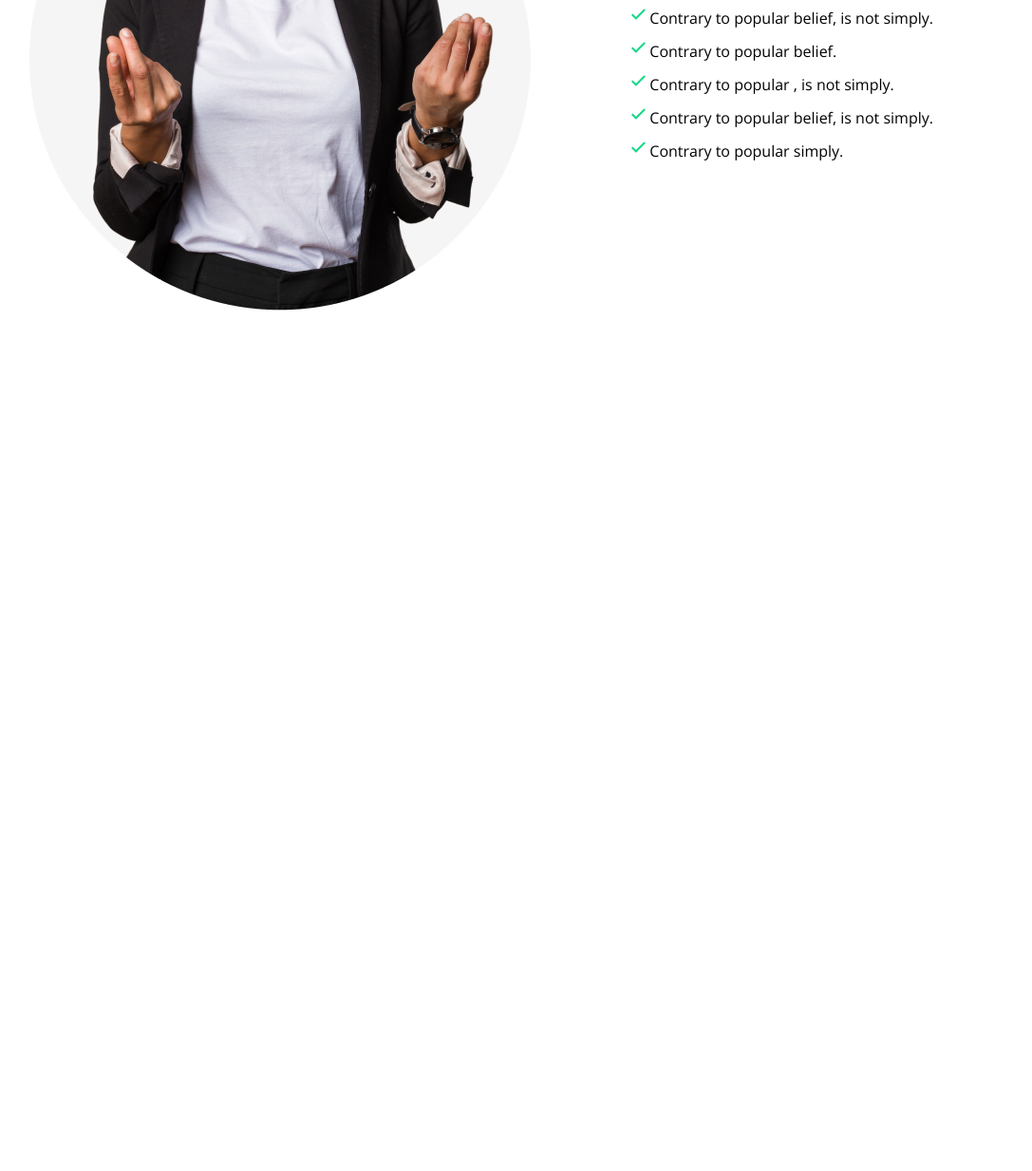
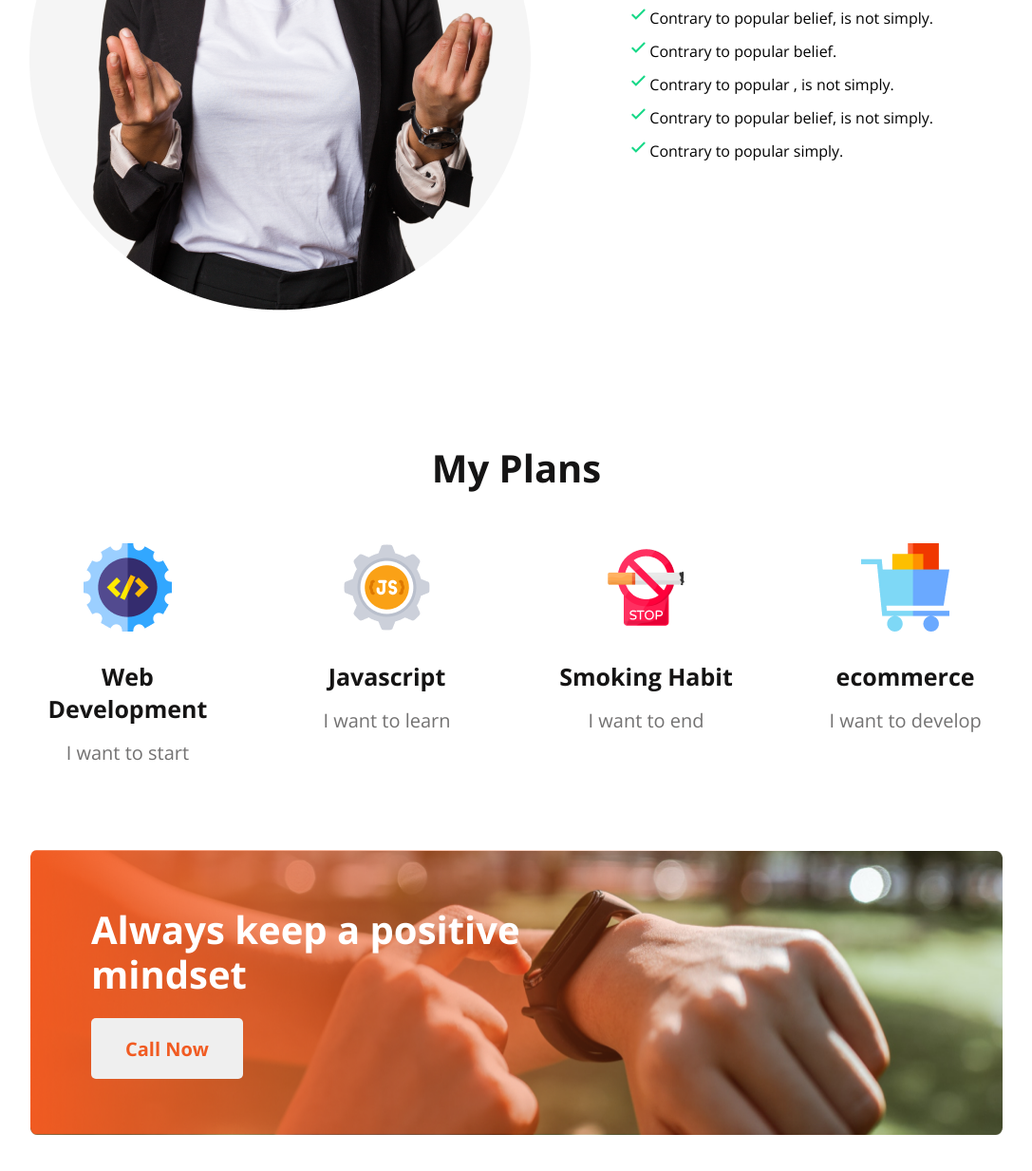
Before and after one commit to WakilMahmud/assignment-new-year-new-me, a plain HTML site: page index.html in a window 1280 px wide. Shown: the part 1373-2606 px from the top of the page at 95% size, without its empty margins (96-1183 px from the left). Before the commit the page ends 1738 px from the top, so only its background shows below. Drawn offline with nearby package versions, Linux system fonts and the light colour scheme; a web font is replaced by a local one.

Commit message:
planning + contact section

```diff
--- a/index.html
+++ b/index.html
@@ -15,6 +15,7 @@
 		<link href="https://unpkg.com/boxicons@2.1.4/css/boxicons.min.css" rel="stylesheet" />
 	</head>
 	<body>
+		<!----------------------------------------- BANNER SECTION------------------------------------->
 		<header>
 			<div class="banner">
 				<div class="banner-title">All Thinks Are Possible If You believe</div>
@@ -27,6 +28,7 @@
 		</header>
 
 		<main>
+			<!---------------------------------- FAILURE SECTION ---------------------------------->
 			<section class="failure">
 				<div class="failure-img"><img src="./images/person.png" alt="" /></div>
 				<div class="failure-div">
@@ -46,6 +48,42 @@
 					</div>
 				</div>
 			</section>
+			<!---------------------------------- PLANNING SECTION --------------------------------->
+			<section class="planning">
+				<div class="plan-title">My Plans</div>
+
+				<div class="plan-skills">
+					<div class="plan-item">
+						<img src="./images/icons/web.png" alt="WEB" />
+						<div class="plan-item-title">Web Development</div>
+						<div class="plan-item-description">I want to start</div>
+					</div>
+					<div class="plan-item">
+						<img src="./images/icons/js.png" alt="WEB" />
+						<div class="plan-item-title">Javascript</div>
+						<div class="plan-item-description">I want to learn</div>
+					</div>
+					<div class="plan-item">
+						<img src="./images/icons/smoke.png" alt="WEB" />
+						<div class="plan-item-title">Smoking Habit</div>
+						<div class="plan-item-description">I want to end</div>
+					</div>
+					<div class="plan-item">
+						<img src="./images/icons/ecom.png" alt="WEB" />
+						<div class="plan-item-title">ecommerce</div>
+						<div class="plan-item-description">I want to develop</div>
+					</div>
+				</div>
+			</section>
+			<!---------------------------------- CONTACT SECTION ---------------------------------->
+			<section class="contact-section">
+				<div class="contact-section-div">
+					<div class="gradient-img"><img src="./images/gradient2.png" alt="Gradient" /></div>
+					<img src="./images/watch.png" alt="Watch" />
+					<div class="contact-section-title">Always keep a positive mindset</div>
+					<button class="call-now-button">Call Now</button>
+				</div>
+			</section>
 		</main>
 
 		<footer></footer>
--- a/style.css
+++ b/style.css
@@ -8,6 +8,7 @@ header {
 	width: 100%;
 	height: 808px;
 	background: url("./images/banner/banner1.png");
+	background-repeat: no-repeat;
 	display: flex;
 	align-items: center;
 	justify-content: center;
@@ -129,3 +130,108 @@ header {
 .list-icon {
 	color: #16d887;
 }
+
+/************************************************ planning section *********************************/
+.planning {
+	width: 80%;
+	height: 300px;
+	margin: 100px auto;
+	/* border: 2px solid red; */
+}
+
+.plan-title {
+	width: 100%;
+	height: 47px;
+	font-weight: 700;
+	font-size: 40px;
+	color: #151414;
+	margin-bottom: 60px;
+	text-align: center;
+	/* border: 2px solid rgb(128, 128, 128); */
+}
+.plan-skills {
+	display: flex;
+	justify-content: space-between;
+	text-align: center;
+	/* border: 2px solid rebeccapurple; */
+}
+
+.plan-item {
+	height: 200px;
+	width: 20%;
+	/* border: 2px solid gray; */
+}
+.plan-item img {
+	margin-bottom: 25px;
+	/* border: 2px solid green; */
+}
+
+.plan-item-title {
+	font-weight: 700;
+	font-size: 25px;
+	color: #151414;
+	margin-bottom: 16px;
+	/* border: 2px solid rgb(128, 62, 0); */
+}
+
+.plan-item-description {
+	font-weight: 500;
+	font-size: 20px;
+	color: #737272;
+	/* border: 2px solid rgb(197, 210, 197); */
+}
+
+/**************************************************** contact-section ***************************/
+.contact-section {
+	height: 300px;
+	width: 80%;
+	border-radius: 10px;
+	margin: 130px auto;
+	position: relative;
+
+	/* background: linear-gradient(90deg, #f15b22 0%, rgba(241, 91, 34, 0) 100%); */
+	/* background-repeat: no-repeat;
+	background-size: cover; */
+	/* border: 2px solid red; */
+}
+
+.contact-section-div img {
+	width: 100%;
+	height: 300px;
+	/* border: 2px solid green; */
+}
+
+.gradient-img {
+	position: absolute;
+	height: 300px;
+	width: 80%;
+	border-radius: 10px;
+	top: 0;
+	left: 0;
+}
+
+.contact-section-title {
+	width: 459px;
+	height: 94px;
+	font-weight: 700;
+	font-size: 40px;
+	line-height: 47px;
+	color: #ffffff;
+	margin-bottom: 24px;
+	position: absolute;
+	left: 64px;
+	top: 60px;
+}
+.call-now-button {
+	width: 160px;
+	height: 64px;
+	font-weight: 600;
+	font-size: 20px;
+	text-align: center;
+	color: #f15b22;
+	border: none;
+	border-radius: 5px;
+	position: absolute;
+	left: 64px;
+	top: 177px;
+}
```
